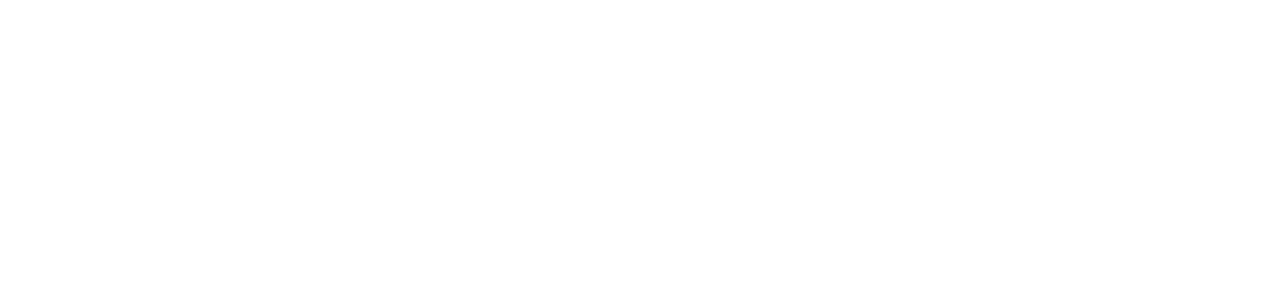
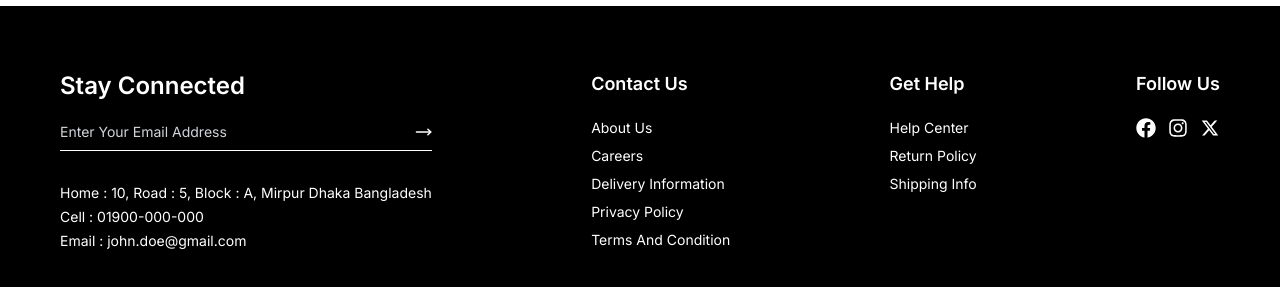
Before and after one commit to dev-faisal-ahmed/EasyBuy, a Next.js app: page / in a window 1280 px wide. Shown: the part 1743-2030 px from the top of the page. Before the commit the page ends 1749 px from the top, so only its background shows below. Built offline with nearby package versions, Linux system fonts and the light colour scheme.

Commit message:
foote implmeneted

```diff
--- /dev/null
+++ b/app/(main)/_component/footer/Footer.tsx
@@ -0,0 +1,58 @@
+import { Container } from '@/components/ui/Container';
+import { MoveRight as MoveRightIcon } from 'lucide-react';
+import { contactUsTexts, getHelpTexts, socialIcons } from './footers.data';
+
+export function Footer() {
+  return (
+    <footer className='bg-black py-16 text-white'>
+      <Container className='flex flex-col justify-between gap-12 text-center lg:flex-row lg:text-left'>
+        {/* info */}
+        <div className='mx-auto w-full max-w-[250px] lg:mx-0 lg:max-w-fit'>
+          <h1 className='mb-5 text-2xl font-semibold'>Stay Connected</h1>
+          <div className='flex items-center border-b border-white pb-2'>
+            <input
+              className='mx-auto w-full bg-transparent outline-none placeholder:text-gray-300'
+              type='text'
+              placeholder='Enter Your Email Address'
+            />
+            <MoveRightIcon size={18} />
+          </div>
+          <div className='mt-8 space-y-1'>
+            <p>Home : 10, Road : 5, Block : A, Mirpur Dhaka Bangladesh</p>
+            <p>Cell : 01900-000-000</p>
+            <p>Email : john.doe@gmail.com</p>
+          </div>
+        </div>
+        {/* links */}
+        <div>
+          <h3 className='text-lg font-semibold'>Contact Us</h3>
+          <div className='mt-5 space-y-2'>
+            {contactUsTexts.map((text) => (
+              <p key={text}>{text}</p>
+            ))}
+          </div>
+        </div>
+
+        <div>
+          <h3 className='text-lg font-semibold'>Get Help</h3>
+          <div className='mt-5 space-y-2'>
+            {getHelpTexts.map((text) => (
+              <p key={text}>{text}</p>
+            ))}
+          </div>
+        </div>
+
+        <div>
+          <h3 className='text-lg font-semibold'>Follow Us</h3>
+          <div className='mt-5 flex items-center justify-center gap-3'>
+            {socialIcons.map((icon) => (
+              <span className='text-xl' key={icon.key}>
+                {icon}
+              </span>
+            ))}
+          </div>
+        </div>
+      </Container>
+    </footer>
+  );
+}
--- /dev/null
+++ b/app/(main)/_component/footer/footers.data.tsx
@@ -0,0 +1,19 @@
+import { FaFacebook } from 'react-icons/fa';
+import { FaInstagram } from 'react-icons/fa';
+import { RiTwitterXFill } from 'react-icons/ri';
+
+export const contactUsTexts = [
+  'About Us',
+  'Careers',
+  'Delivery Information',
+  'Privacy Policy',
+  'Terms And Condition',
+];
+
+export const getHelpTexts = ['Help Center', 'Return Policy', 'Shipping Info'];
+
+export const socialIcons = [
+  <FaFacebook key='Facebook' />,
+  <FaInstagram key='Instagram' />,
+  <RiTwitterXFill key='X' />,
+];
--- a/app/(main)/_component/navbar/Navbar.tsx
+++ b/app/(main)/_component/navbar/Navbar.tsx
@@ -5,14 +5,14 @@
 import { Container } from '@/components/ui/Container';
 import { usePathname } from 'next/navigation';
 import { NavLink } from './NavLink';
-import { navLinks } from '../../(home)/data/navLinks';
+import { navLinks } from './navLinks.data';
 import { ShoppingCart as ShoppingCartIcon } from 'lucide-react';
 import { Button } from '@/components/ui/button';
 
 export function Navbar() {
   const pathName = usePathname();
   return (
-    <nav className='border-b border-gray-300 py-5'>
+    <nav className='sticky top-0 border-b border-gray-300 bg-white py-5'>
       <Container className='flex items-center justify-between'>
         <Logo />
 
--- a/app/(main)/(home)/data/navLinks.ts
+++ b/app/(main)/_component/navbar/navLinks.data.ts
@@ -2,5 +2,4 @@
   { title: 'Home', href: '/' },
   { title: 'Products', href: '/products' },
   { title: 'Dashboard', href: '/dashboard' },
-  // { title: 'Login', href: '/login' },
 ];
--- a/app/(main)/layout.tsx
+++ b/app/(main)/layout.tsx
@@ -1,11 +1,13 @@
 import { WrapperType } from '@/lib/types/props.types';
 import { Navbar } from './_component/navbar/Navbar';
+import { Footer } from './_component/footer/Footer';
 
 export default function MainLayout({ children }: WrapperType) {
   return (
     <>
       <Navbar />
       {children}
+      <Footer />
     </>
   );
 }
```
